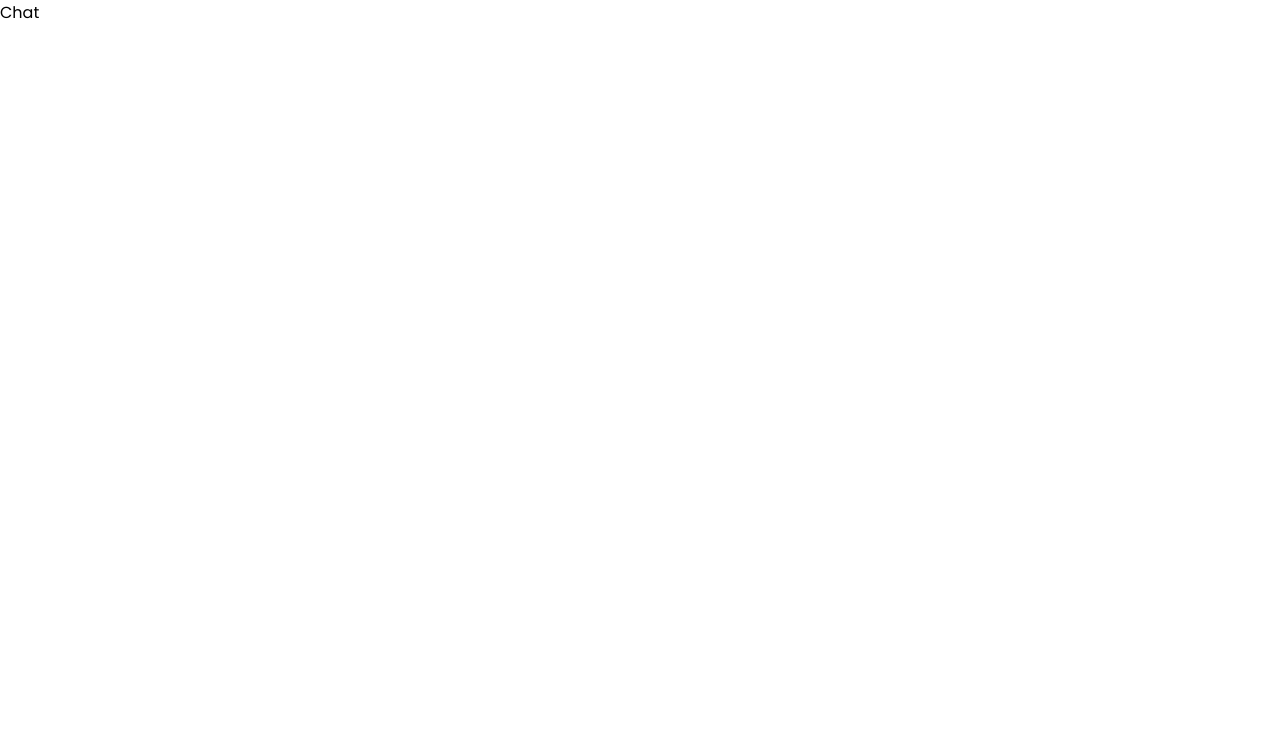
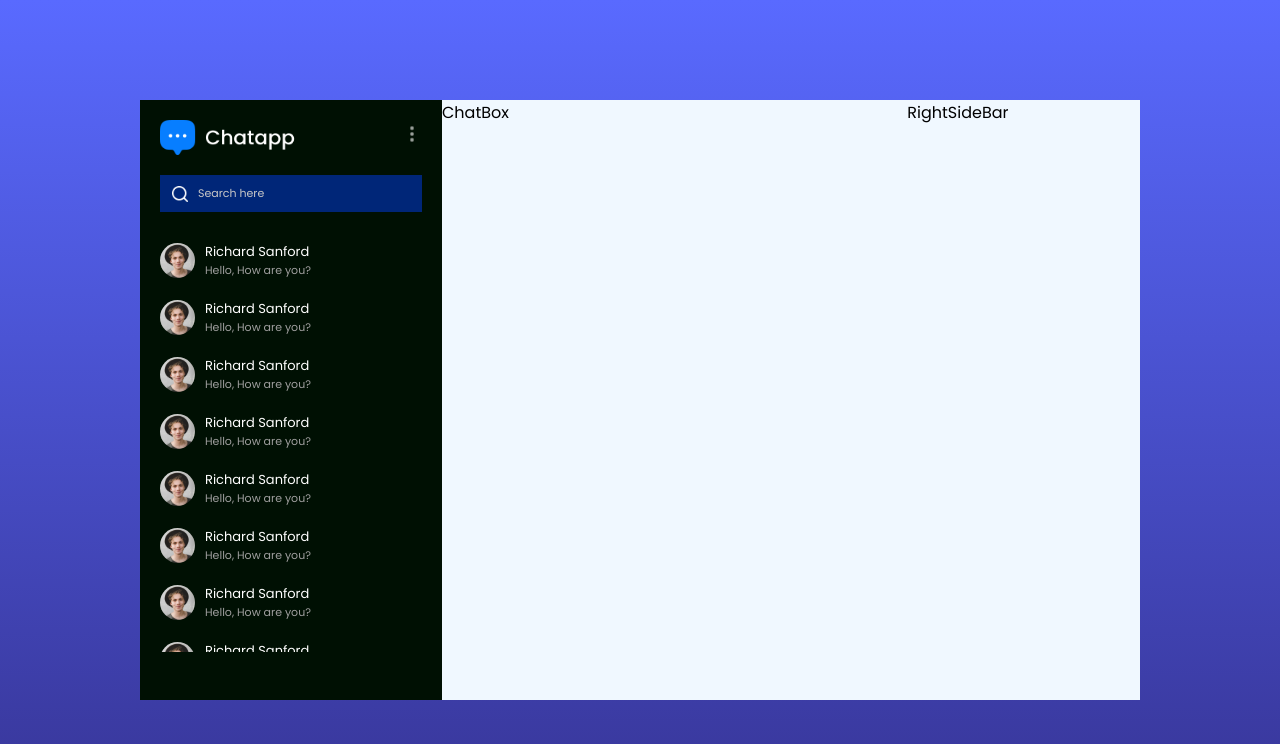
Before and after one commit to Estifanos58/chat_app_frontend, a React (Vite) app: page /chat in a window 1280 px wide. Shown: the top 744 px of the page. Built offline with nearby package versions, Linux system fonts and the light colour scheme.

Commit message:
leftSidenbar

```diff
--- /dev/null
+++ b/src/components/ChatBox/ChatBox.jsx
@@ -0,0 +1,8 @@
+import './ChatBox.css'
+function ChatBox() {
+  return (
+    <div>ChatBox</div>
+  )
+}
+
+export default ChatBox
--- /dev/null
+++ b/src/components/LeftSideBar/LeftSideBar.css
@@ -0,0 +1,76 @@
+.ls {
+    background: #001003;
+    color: white;
+    height: 75vh;
+}
+
+.ls-top {
+    padding: 20px;
+}
+.ls-nav {
+    display: flex;
+    justify-content: space-between;
+    align-items: center;
+}
+.ls-nav .logo {
+    max-width: 140px;
+}
+.ls-nav .menu img {
+    max-height: 20px;
+    opacity: 0.6;
+    cursor: pointer;
+}
+.ls-search {
+    background-color: #002678;
+    display: flex;
+    align-items: center;
+    gap: 10px;
+    padding: 10px 12px;
+    margin-top: 20px;
+}
+.ls-search img {
+    width: 16px;
+}
+.ls-search input {
+    background: transparent;
+    border: none;
+    outline: none;
+    color: white;
+    font-size: 11px;
+}
+.ls-search input::placeholder {
+    color: #c8c8c8;
+}
+.ls-list {
+    display: flex;
+    flex-direction: column;
+    height: 70%;
+    overflow-y: scroll;
+}
+.friends img {
+    width: 35px;
+    aspect-ratio: 1/1;
+    border-radius: 50%;
+}
+.friends {
+    display: flex;
+    align-items: center;
+    gap: 10px;
+    padding: 10px 20px;
+    cursor: pointer;
+    font-size: 13px;
+}
+.friends div {
+    display: flex;
+    flex-direction: column;
+}
+.friends span {
+    color: #9f9f9f;
+    font-size: 11px;
+}
+.friends:hover {
+    background-color: #077EFF;
+}
+.friends:hover span {
+    color: white;
+}
--- /dev/null
+++ b/src/components/LeftSideBar/LeftSideBar.jsx
@@ -0,0 +1,34 @@
+import assets from '../../assets/assets'
+import './LeftSideBar.css'
+
+function LeftSideBar() {
+  return (
+    <div className='ls'>
+      <div className="ls-top">
+        <div className="ls-nav">
+          <img src={assets.logo} className='logo' alt="" />
+          <div className="menu">
+            <img src={assets.menu_icon} alt="" />
+          </div>
+        </div>
+        <div className="ls-search">
+          <img src={assets.search_icon} alt="" />
+          <input type="text" placeholder='Search here' />
+        </div>
+      </div>
+      <div className="ls-list">
+        {Array(12).fill("").map((item, index) => (
+          <div key={index} className="friends">
+          <img src={assets.profile_img} alt="" />
+          <div>
+            <p>Richard Sanford</p>
+            <span>Hello, How are you? </span>
+          </div>
+        </div>
+        ))}
+      </div>
+    </div>
+  )
+}
+
+export default LeftSideBar
--- /dev/null
+++ b/src/components/RightSideBar/RightSideBar.jsx
@@ -0,0 +1,9 @@
+import './RightSideBar.css'
+
+function RightSideBar() {
+  return (
+    <div>RightSideBar</div>
+  )
+}
+
+export default RightSideBar
--- a/src/index.css
+++ b/src/index.css
@@ -6,3 +6,6 @@
   box-sizing: border-box;
   font-family: "Poppins", sans-serif;
 }
+::-webkit-scrollbar {
+  display: none;
+}
--- a/src/pages/Chat/Chat.css
+++ b/src/pages/Chat/Chat.css
@@ -0,0 +1,14 @@
+.chat {
+    min-height: 100vh;
+    background: linear-gradient(#596AFF, #383699);
+    display: grid;
+    place-items: center;
+}
+.chat-container {
+    width: 95%;
+    height: 75vh;
+    max-width: 1000px;
+    background-color: aliceblue;
+    display: grid;
+    grid-template-columns: 1fr 2fr 1fr;
+}
--- a/src/pages/Chat/Chat.jsx
+++ b/src/pages/Chat/Chat.jsx
@@ -1,8 +1,17 @@
 import './Chat.css'
+import LeftSideBar from '../../components/LeftSideBar/LeftSideBar'
+import RightSideBar from '../../components/RightSideBar/RightSideBar'
+import ChatBox from '../../components/ChatBox/ChatBox'
 
 function Chat() {
   return (
-    <div>Chat</div>
+    <div className='chat'>
+      <div className="chat-container">
+        <LeftSideBar />
+        <ChatBox />
+        <RightSideBar />
+      </div>
+    </div>
   )
 }
 
```
Also changed, not shown: src/components/ChatBox/ChatBox.css (added), src/components/RightSideBar/RightSideBar.css (added).
